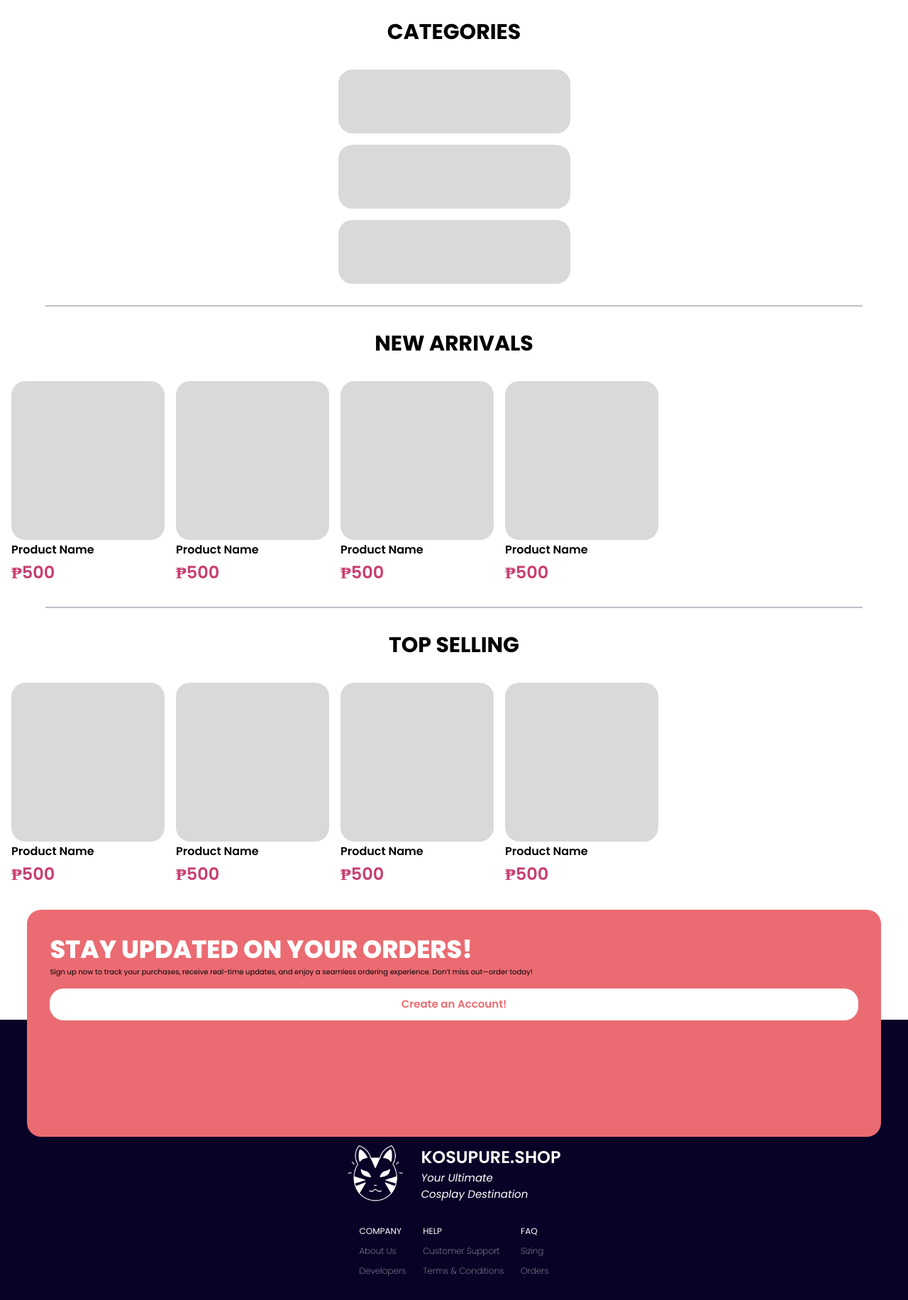
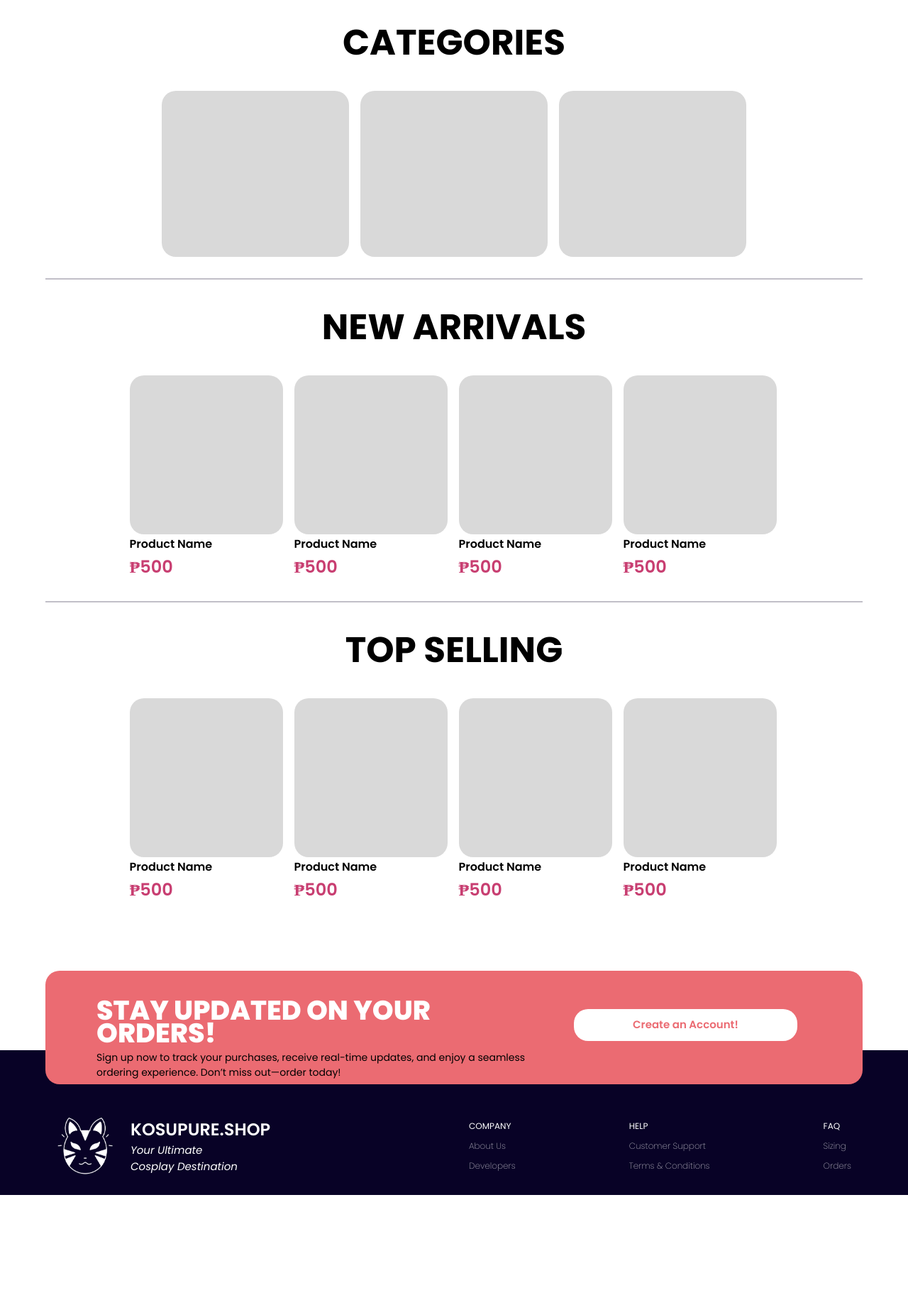
Before and after one commit to hachisnail/htdocs, a PHP site: page / in a window 1280 px wide. Shown: the part 801-2633 px from the top of the page at 71% size. After the commit the page ends 2485 px from the top, so only its background shows below. Run offline with PHP 8.4, Linux system fonts and the light colour scheme; some libraries are stand-ins or nearby versions.

Commit message:
semi flexible

```diff
--- a/index.html
+++ b/index.html
@@ -11,14 +11,11 @@
     <script src="https://cdn.tailwindcss.com"></script>
     <link rel="stylesheet" href="https://cdnjs.cloudflare.com/ajax/libs/font-awesome/6.0.0-beta3/css/all.min.css">
     <link rel="stylesheet" href="/static/css/utils.css">
-
     <title>Kosupure</title>
 </head>
 <body>
-    <div class="bg-cover bg-center h-screen justify-center" style="background-image: url('/static/assets/bg.png');">
-
-        <header>
-            <div class="w-screen h-16 bg-[#080226] flex justify-between items-center content-center px-4" style="font-family: 'Poppins';">
+    <!-- header -->
+    <div class="w-screen h-16 bg-[#080226] flex justify-between items-center px-4 fixed top-0 left-0 z-30" style="font-family: 'Poppins';">
         <div class="flex items-center gap-x-2 font-semibold text-white text-xl">
             <span class="material-symbols--menu-rounded"></span>
             <p>KOSUPURE.SHOP</p>
@@ -28,17 +25,25 @@
             <span class="mingcute--user-4-line"></span>
         </div>
     </div>
-        </header>
-        <div class="flex-grow-1 flex flex-col py-10 items-center h-full w-screen bg-[#ACA2BB] bg-opacity-60">
+    <!-- header -->
+
+
+
+    <!-- content -->
+    <div class="bg-cover bg-center h-screen justify-center" style="background-image: url('/static/assets/bg.png');">
+
+
+
+        <div class="flex-grow-1 flex flex-col pt-28 md:justify-center md:p-20  items-center h-full w-screen bg-[#ACA2BB] bg-opacity-60">
             <div class="flex flex-col w-[92%]" style="font-family: 'Poppins'">
-                <div class="w-[330px]">
-                    <p class="font-bold text-[40px] leading-9 text-[#080226]">YOUR ULTIMATE<br>COSPLAY<br>DESTINATION</p>
+                <div class="w-[330px] md:w-[500px]">
+                    <p class="font-bold text-[40px] leading-9 text-[#080226] md:text-[60px] md:font-[700] md:leading-[50px]">YOUR ULTIMATE COSPLAY DESTINATION</p>
 
                     <p class="my-4 text-[12px] font-[400]">
                         Browse through our carefully curated collections and find everything you need to bring your favorite characters to life!
                     </p>
                 </div>
-                <button class="w-full h-[47px] bg-[#EFE391] rounded-[20px] text-[12px] font-[500]">
+                <button class="w-full md:w-[196px] h-[47px] bg-[#EFE391] rounded-[20px] text-[12px] font-[500]">
                     Shop Now
                 </button>
             </div>
@@ -46,19 +51,19 @@
         </div>
 
     </div>
-    <div class="bg-white w-screen h-fit flex flex-col items-center pt-[24px]" style="font-family: 'Poppins';">
-        <p class="mb-[30px] font-[700] text-[30px]">CATEGORIES</p>
+    <div class="bg-white w-screen h-fit flex flex-col items-center pt-[24px] pb-44" style="font-family: 'Poppins';">
+        <p class="mb-[30px] font-[700] text-[30px] md:text-[50px]">CATEGORIES</p>
 
-        <div class="h-fit flex flex-col gap-y-4">
-            <div class="w-[327px] h-[90px] rounded-[20px] bg-[#D9D9D9]">
+        <div class="h-fit flex flex-col md:flex-row md:gap-x-4 gap-y-4">
+            <div class="w-[327px] h-[90px] md:w-[264px] md:h-[234px] rounded-[20px] bg-[#D9D9D9]">
 
             </div>
 
-            <div class="w-[327px] h-[90px] rounded-[20px] bg-[#D9D9D9]">
+            <div class="w-[327px] h-[90px] md:w-[264px] md:h-[234px] rounded-[20px] bg-[#D9D9D9]">
 
             </div>
 
-            <div class="w-[327px] h-[90px] rounded-[20px] bg-[#D9D9D9]">
+            <div class="w-[327px] h-[90px] rounded-[20px] md:w-[264px] md:h-[234px] bg-[#D9D9D9]">
 
             </div>
         </div>
@@ -67,9 +72,9 @@
 
 
         <!-- New Arrivals start -->
-        <p class="mb-[30px] font-[700] text-[30px]">NEW ARRIVALS</p>
+        <p class="mb-[30px] font-[700] text-[30px] md:text-[50px]">NEW ARRIVALS</p>
 
-        <div class="h-fit w-full ml-8 flex gap-x-4 overflow-x-auto overflow-y-hidden">
+        <div class="h-fit w-full md:w-[915px] md:flex md:ml-0 ml-8 flex gap-x-4 overflow-x-auto overflow-y-hidden">
             <div id="prodID" class="card w-[216px] h-fit flex-col justify-start">
                 <!-- new arrivals items -->
                 <div class="w-[216px] h-[224px] rounded-[20px] bg-[#D9D9D9]">
@@ -111,9 +116,9 @@
         <!-- Top Selling start -->
         <div class="my-[30px] w-[90%] border-[1px] border-[#08022680] opacity-50"></div>
 
-        <p class="mb-[30px] font-[700] text-[30px]">TOP SELLING</p>
+        <p class="mb-[30px] font-[700] text-[30px] md:text-[50px]">TOP SELLING</p>
 
-        <div class="h-fit w-full ml-8 mb-8 flex gap-x-4 overflow-x-auto overflow-y-hidden">
+        <div class="h-fit w-full md:w-[915px] md:flex md:ml-0 ml-8 mb-8 flex gap-x-4 overflow-x-auto overflow-y-hidden">
             <div id="topProdID" class="card w-[216px] h-fit flex-col justify-start">
                 <!-- Top Selling items -->
                 <div class="w-[216px] h-[224px] rounded-[20px] bg-[#D9D9D9]">
@@ -154,20 +159,30 @@
 
         <!-- Top Selling end -->
 
-        <div class="w-[94%] h-[155px] overflow-visible">
-            <div class="relative top-0 left-0 rounded-[20px] w-full h-80 bg-[#EB6B72]" style="font-family: 'Poppins';">
-                <div class="w-full h-fit flex flex-col pt-10 px-8 pb-16">
-                    <p class="text-[35px] font-[800] text-white leading-8 mb-2">STAY UPDATED ON YOUR ORDERS!</p>
-                    <p class="text-[10px] font-[400] mb-4">Sign up now to track your purchases, receive real-time updates, and enjoy a seamless ordering experience. Don’t miss out—order today!</p>
 
-                    <button class="bg-white w-full h-[45px] rounded-[20px] text-[15px] font-[600] text-[#EB6B72]">
+    </div>
+    <!-- content -->
+
+
+    <!-- footer -->
+    <div class="bg-[#080226] w-screen h-[fit] flex flex-col items-center" style="font-family: 'Poppins';">
+        <div class="w-[90%] h-[145px] md:h-[50px] mb-4 overflow-visible">
+            <div class="relative -top-44 md:-top-28 rounded-[20px] w-full h-80 md:h-40 bg-[#EB6B72]" style="font-family: 'Poppins';">
+                <div class="w-full h-fit flex flex-col md:flex-row pt-10 px-8 pb-16">
+                    <div class="w-fit h-fit flex flex-col md:w-[60%] md:pl-10">
+                        <p class="text-[35px] md:text-[38px] font-[800] text-white leading-8 mb-2">STAY UPDATED ON YOUR ORDERS!</p>
+                        <p class="text-[10px] md:text-[14px] font-[400] mb-4">Sign up now to track your purchases, receive real-time updates, and enjoy a seamless ordering experience. Don’t miss out—order today!</p>
+                    </div>
+                    <div class="w-full h-fit md:w-[40%] md:h-[4.5em] md:flex md:justify-center md:items-center">
+                        <button class="bg-white w-full h-[45px] rounded-[20px] md:w-[315px] text-[15px] font-[600] text-[#EB6B72]">
                             Create an Account!
                         </button>
                     </div>
                 </div>
             </div>
-        <footer>
-            <div class="bg-[#080226] w-screen h-fit pt-44 flex flex-col items-center" style="font-family: 'Poppins';">
+        </div>
+
+        <div class="flex flex-col items-center md:flex-row md:w-full md:justify-between md:px-20">
             <div class="w-fit h-fit flex gap-x-6">
                 <img class="w-[80px] h-auto" src="/static/assets/shop-logo.png" alt="">
                 <div class="flex flex-col items-start justify-center">
@@ -175,12 +190,11 @@
                     <p class="text-[15px] italic text-white font-[400]">Your Ultimate <br> Cosplay Destination</p>
                 </div>
             </div>
-                <div class="my-8 w-fit h-full flex gap-x-6">
+            <div class="my-8 w-fit h-full flex gap-x-6 md:gap-x-[10em]">
                     <div class="w-fit h-fit flex flex-col items-start gap-y-2.5">
                     <p class="text-white font-[400] text-[12px]">COMPANY</p>
                     <a href="" class="no-underline text-[12px] font-[275] opacity-65 text-white">About Us</a>
                     <a href="" class="no-underline text-[12px] font-[275] opacity-65 text-white">Developers</a>
-
                 </div>
 
                 <div class="w-fit h-fit flex flex-col items-start gap-y-2.5">
@@ -198,7 +212,63 @@
                 </div>
             </div>
         </div>
-        </footer>
     </div>
+     <!-- footer -->
+
+
+
+    <!-- Burger Menu -->
+    <div class="hidden fixed top-0 left-0 w-full h-full bg-black bg-opacity-30 z-50 flex">
+        <!-- Menu container -->
+        <div class="w-[65%] h-full bg-[#080226] rounded-r-[20px] z-50 inline-block">
+            <div class="flex justify-center w-full h-fit items-center">
+                <div class="w-fit h-10 flex pt-5 gap-x-2" style="font-family: 'Poppins';">
+                    <img class="h-6" src="/static/assets/shop-logo.png" alt="">
+                    <p class="align-top font-[18px] text-[700] text-white">KOSUPURE.SHOP</p>
+                </div>
+            </div>
+
+            <ul class="w-full h-fit mt-6 flex flex-col">
+                <li>
+                    <div class="h-[53px] w-full flex justify-start  items-center gap-x-4 px-12">
+                        <svg class="fill-white" xmlns="http://www.w3.org/2000/svg" width="24" height="24">
+                            <path fill="#fff" d="M6 19h3v-5q0-.42.29-.71T10 13h4q.42 0 .71.29T15 14v5h3v-9l-6-4.5L6 10zm-2 0v-9q0-.47.21-.9t.59-.7l6-4.5q.53-.4 1.2-.4t1.2.4l6 4.5q.38.28.59.7t.21.9v9q0 .82-.59 1.41T18 21h-4q-.42 0-.71-.29T13 20v-5h-2v5q0 .42-.29.71T10 21H6q-.82 0-1.41-.59T4 19m8-6.75"/>
+                          </svg>
+                        <a href="" class="font-[400] text-[13px] text-white"> Home</a>
+                    </div>
+                </li>
+                <li>
+                    <div class="h-[53px] w-full flex justify-start  items-center gap-x-4 px-12">
+                        <svg class="fill-white" xmlns="http://www.w3.org/2000/svg" width="24" height="24">
+                            <path d="m18.36 9 .6 3H5.04l.6-3zM20 4H4v2h16zm0 3H4l-1 5v2h1v6h10v-6h4v6h2v-6h1v-2zM6 18v-4h6v4z"/>
+                          </svg>
+
+
+                        <a href="" class="font-[400] text-[13px] text-white"> Shop</a>
+                        <div class="flex-grow-1">
+
+                        </div>
+                        <svg class="fill-white" xmlns="http://www.w3.org/2000/svg" width="24" height="24">
+                            <path d="M7.41 8.58 12 13.17l4.59-4.59L18 10l-6 6-6-6z"/>
+                          </svg>
+                    </div>
+                    <div class="w-full h-fit flex flex-col items-center mt-2">
+                        <ul class="flex flex-col gap-y-5">
+                            <li>
+                                <a class="text-white text-[12px] font-[500]" href="">Anime Cosplay</a>
+                            </li>
+                            <li>
+                                <a class="text-white text-[12px] font-[500]" href="">Movie Cosplay</a>
+                            </li>
+                            <li>
+                                <a class="text-white text-[12px] font-[500]" href="">Game Cosplay</a>
+                            </li>
+                        </ul>
+                    </div>
+                </li>
+            </ul>
+        </div>
+    </div>
+
 </body>
 </html>
--- a/static/css/utils.css
+++ b/static/css/utils.css
@@ -1,8 +1,14 @@
 html, body {
-  width: 100vw;
+  width: 100%;
   margin: 0;
   overflow-x: hidden;
 }
+
+header {
+  outline: 2px dashed red; /* Temporary to see the sticky boundaries */
+}
+
+
 
 
 .material-symbols--menu-rounded::after {
```
Lines whose indentation alone changed are shown as unchanged.
